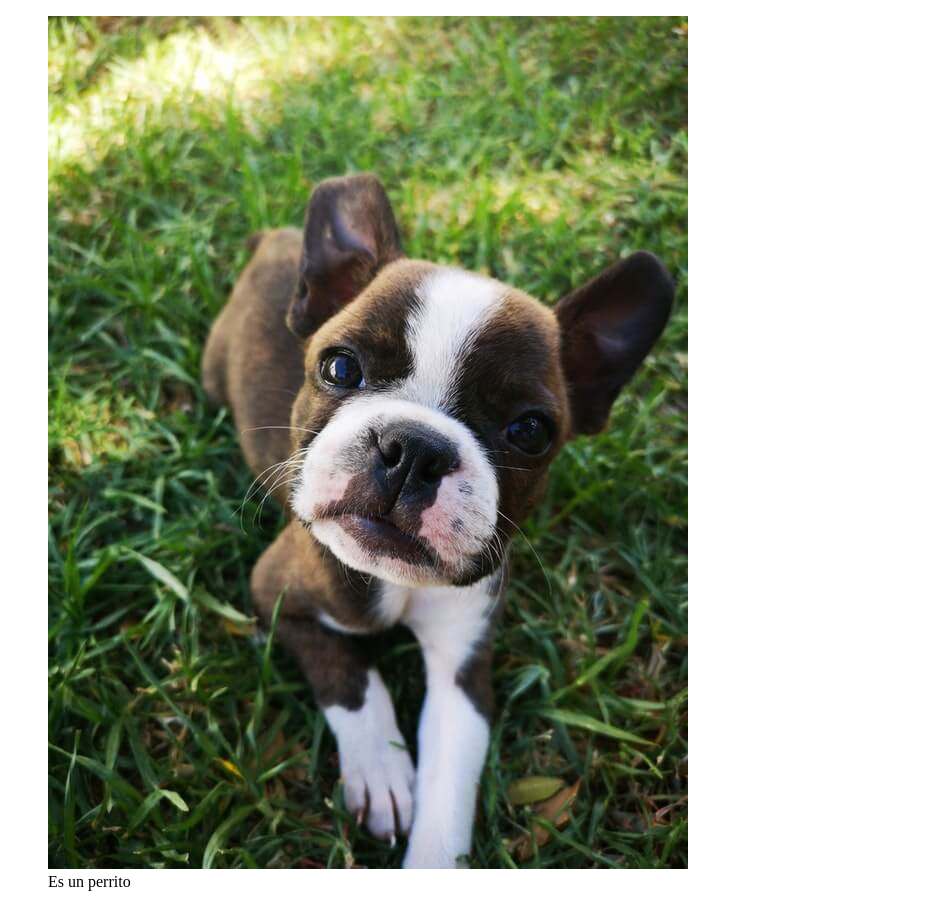
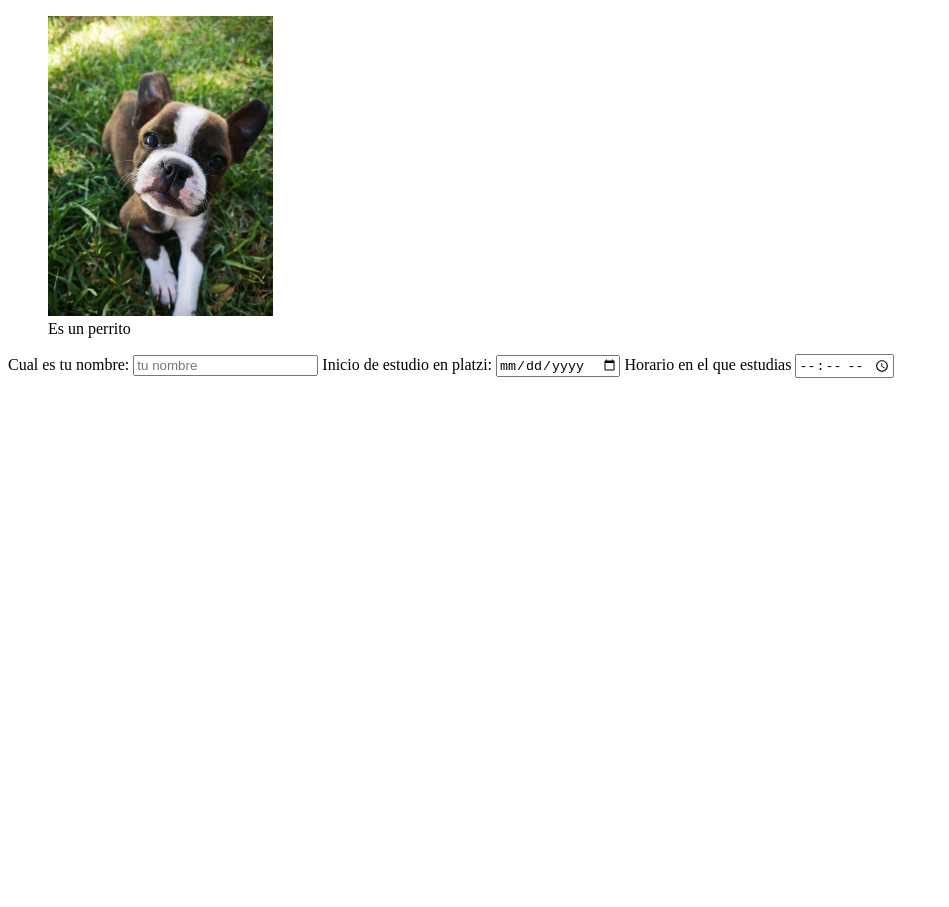
Before and after one commit to juank27/HTML-CSS, a plain HTML site: page HTML/index.html in a window 1280 px wide. Shown: the whole page, without its empty margins (0-949 px from the left). After the commit the page ends 800 px from the top, so only its background shows below. Drawn offline with Linux system fonts and the light colour scheme.

Commit message:
formularios

```diff
--- a/HTML/index.html
+++ b/HTML/index.html
@@ -15,10 +15,24 @@
       <main>
          <section>
             <figure> <!--etiqueta de figura para laas imagenes-->
-               <img src="/pics/tinified/small.jpg" alt="Perro imagen pequeña">
+               <img src="/pics/tinified/small.jpg" alt="Perro imagen pequeña" height="300px">
                <figcaption>Es un perrito</figcaption> <!--pequeña descripcion de la img-->
             </figure>
          </section>
+         <form action=""> <!--Formularios he inputs-->
+            <label for="nombre">
+               <span>Cual es tu nombre:</span>
+               <input type="text" name="" id="nombre" placeholder="tu nombre">
+            </label>
+            <label for="inicio">
+               <span>Inicio de estudio en platzi:</span>
+               <input type="date" name="" id="inicio">
+            </label>
+            <label for="hora">
+               <span>Horario en el que estudias</span>
+               <input type="time" name="" id="hora">
+            </label>
+         </form>
       </main>
    </body>
 </html>
```
